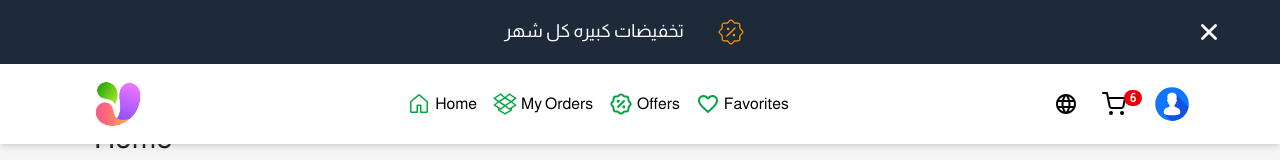
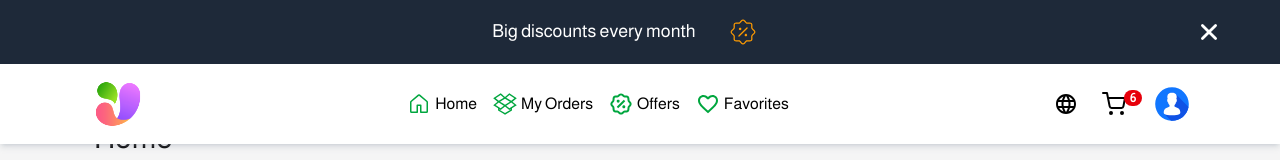
Before and after one commit to ali98nadhum/ecommerce-front, a React (Vite) app: page / in a window 1280 px wide. Shown: the top 160 px of the page. Built offline with nearby package versions, Linux system fonts and the light colour scheme.

Commit message:
update TopHeader comp

```diff
--- a/src/components/TopHeader/TopHeader.jsx
+++ b/src/components/TopHeader/TopHeader.jsx
@@ -1,16 +1,22 @@
-import React, { useState } from "react";
+import React, { useState,useEffect } from "react";
 import { CiDiscount1 } from "react-icons/ci";
 import { IoClose } from "react-icons/io5";
+import { useTranslation } from "react-i18next";
+
 
 const TopHeader = () => {
   const [isBannerVisible , setIsBannerVisible] = useState(true);
+  const { t, i18n } = useTranslation();
+    useEffect(() => {
+      document.documentElement.dir = i18n.language === "ar" ? "rtl" : "ltr";
+    }, [i18n.language]);
   return (
     <>
     {isBannerVisible && (
         <div class="w-full h-16 flex items-center justify-between px-4 md:px-14 py-1 font-medium text-sm text-white text-center bg-gray-800">
         <div></div>
         <div className="flex items-center justify-between gap-4 sm:gap-8">
-          <p className="sm:text-[18px]">تخفيضات كبيره كل شهر</p>
+          <p className="sm:text-[18px]"> {t("Discount-des")} </p>
           <CiDiscount1 className="text-amber-500 text-3xl" />
         </div>
         <button onClick={() => setIsBannerVisible(false)}>
```
